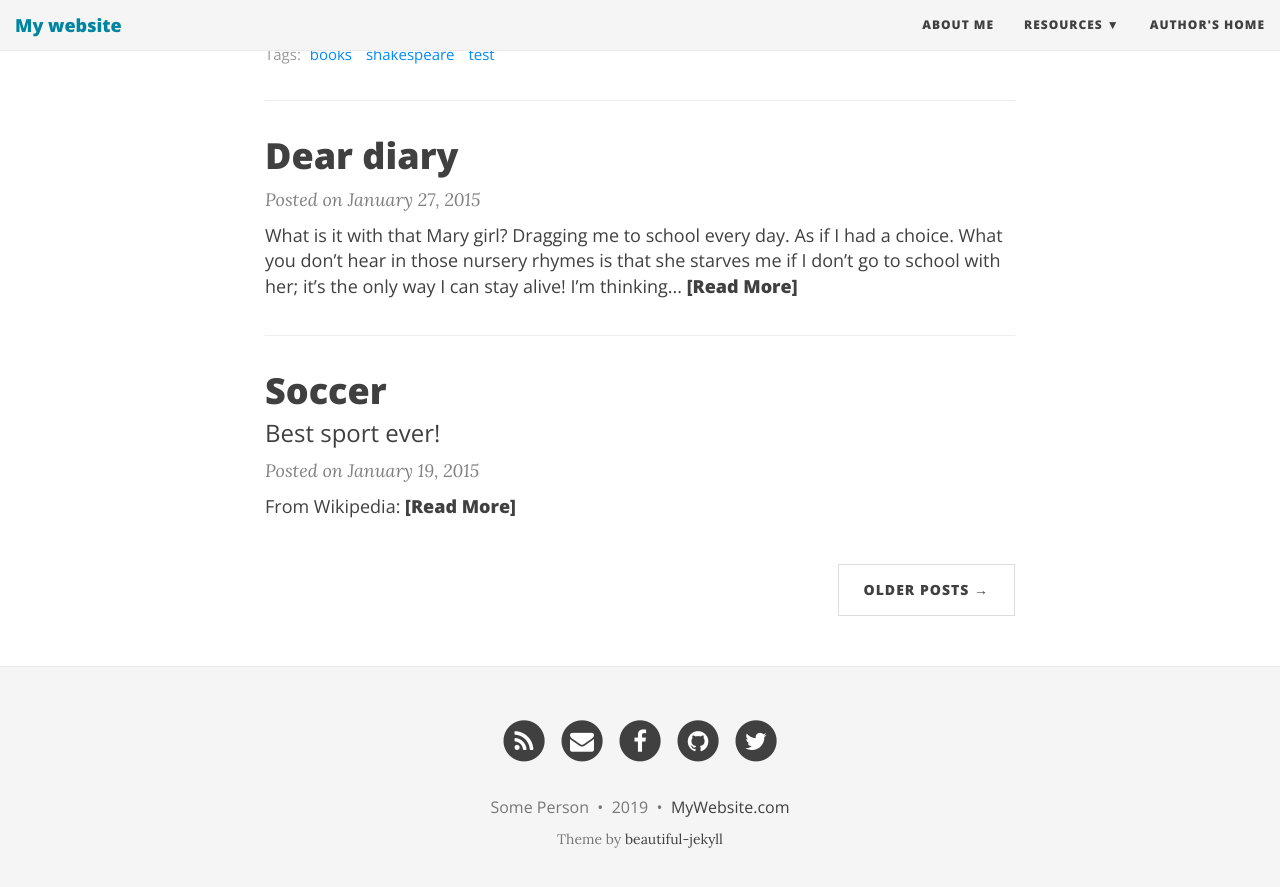
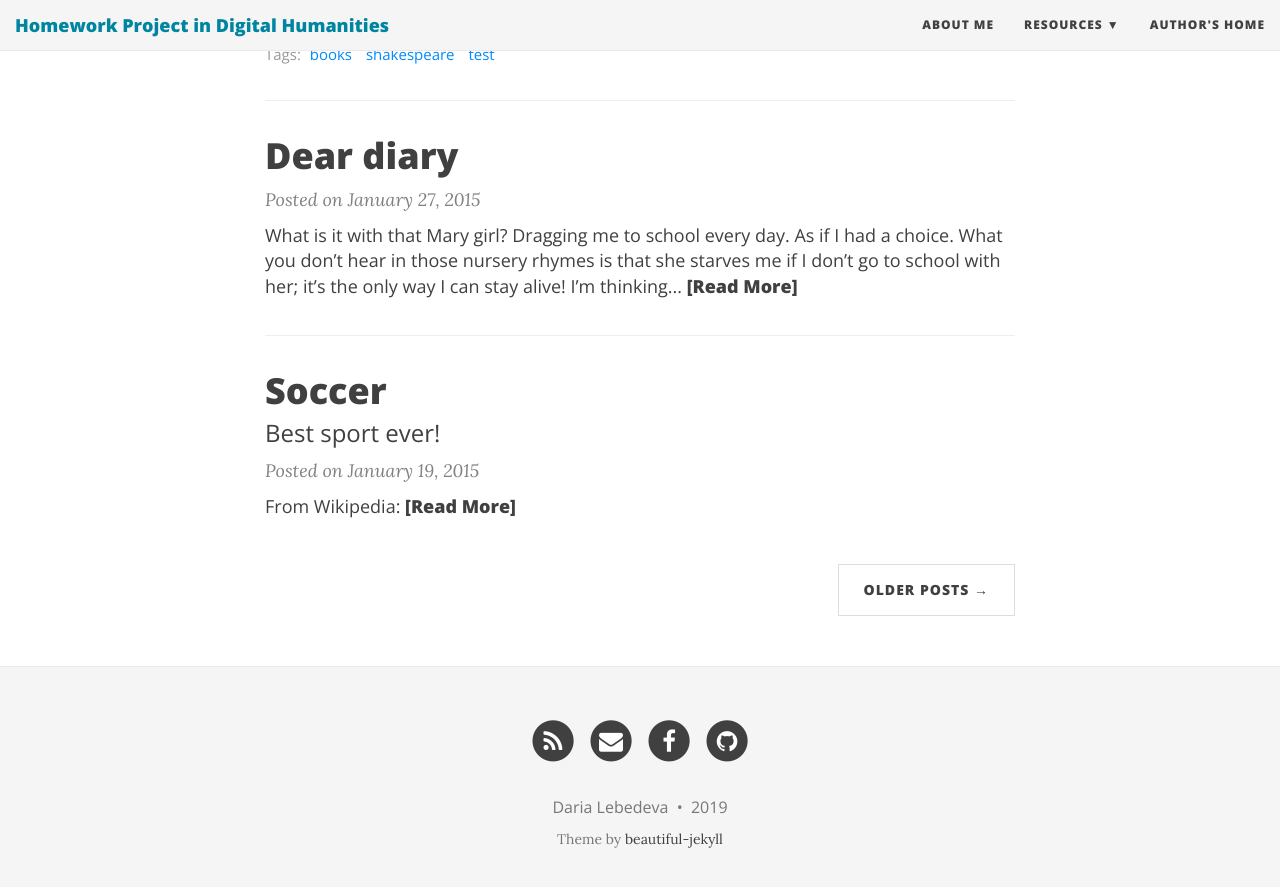
Before and after one commit to leda7466/leda7466.github.io, a Jekyll site: the page built from index.html, in a window 1280 px wide and 900 px high, scrolled down 1134 px. Shown: the top 887 px of the window. Built offline with Jekyll 4.4.1, drawn with Linux system fonts in a browser that asks for light colours; nearby versions of some CDN libraries; the list of posts is cut into pages by our own code; some of the changed lines change nothing that is shown.

Commit message:
config edit

```diff
--- a/_config.yml
+++ b/_config.yml
@@ -1,7 +1,7 @@
 # --- General options --- #
 
 # Name of website
-title: My website
+title: Homework Project in Digital Humanities
 
 # Short description of your site
 description: A virtual proof that I'm awesome
@@ -60,7 +60,7 @@ footer-link-col: "#404040"
 # Change all these values or delete the ones you don't want.
 # Important: you must keep the "name" parameter, everything else you can remove
 author:
-  name: Some Person
+  name: Daria Lebedeva
 
 # Select your active Social Network Links.
 # Uncomment the links you want to show in the footer and add your information to each link.
@@ -68,10 +68,10 @@ author:
 # If you want to add a new link that isn't here, you'll need to also edit the file _data/SocialNetworks.yml
 social-network-links:
   rss: true
-  email: "someone@example.com"
-  facebook: deanattali
-  github: daattali
-  twitter: daattali
+  email: "a11847951@unet.univie.ac.at"
+  facebook: leda7466
+  github: leda7466
+#  twitter: daattali
 #  reddit: yourname
 #  linkedin: daattali
 #  xing: yourname
@@ -89,11 +89,11 @@ social-network-links:
 share-links-active:
   twitter: true
   facebook: true
-  linkedin: true
+  linkedin: false
 
 # How to display the link to the website in the footer
 # Remove this if you don't want a link in the footer
-url-pretty: "MyWebsite.com"  # eg. "deanattali.com/beautiful-jekyll"
+# url-pretty: "MyWebsite.com"  # eg. "deanattali.com/beautiful-jekyll"
 
 # --- Web Statistics Section --- #
 
@@ -156,7 +156,7 @@ date_format: "%B %-d, %Y"
 # --- Don't need to touch anything below here (but you can if you want) --- #
 
 # Output options (more information on Jekyll's site)
-timezone: "America/Vancouver"
+timezone: "Europe/Vienna"
 markdown: kramdown
 highlighter: rouge
 permalink: /:year-:month-:day-:title/
```
